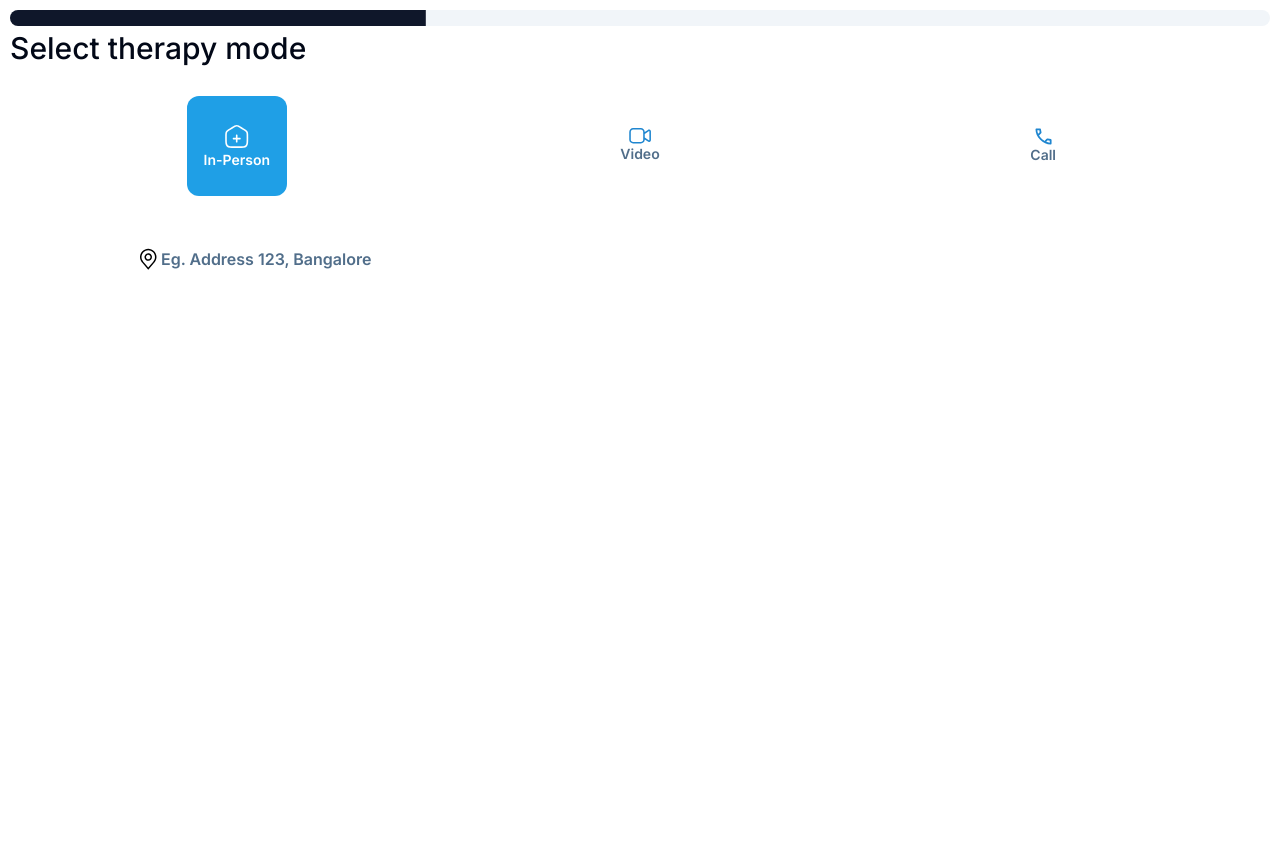
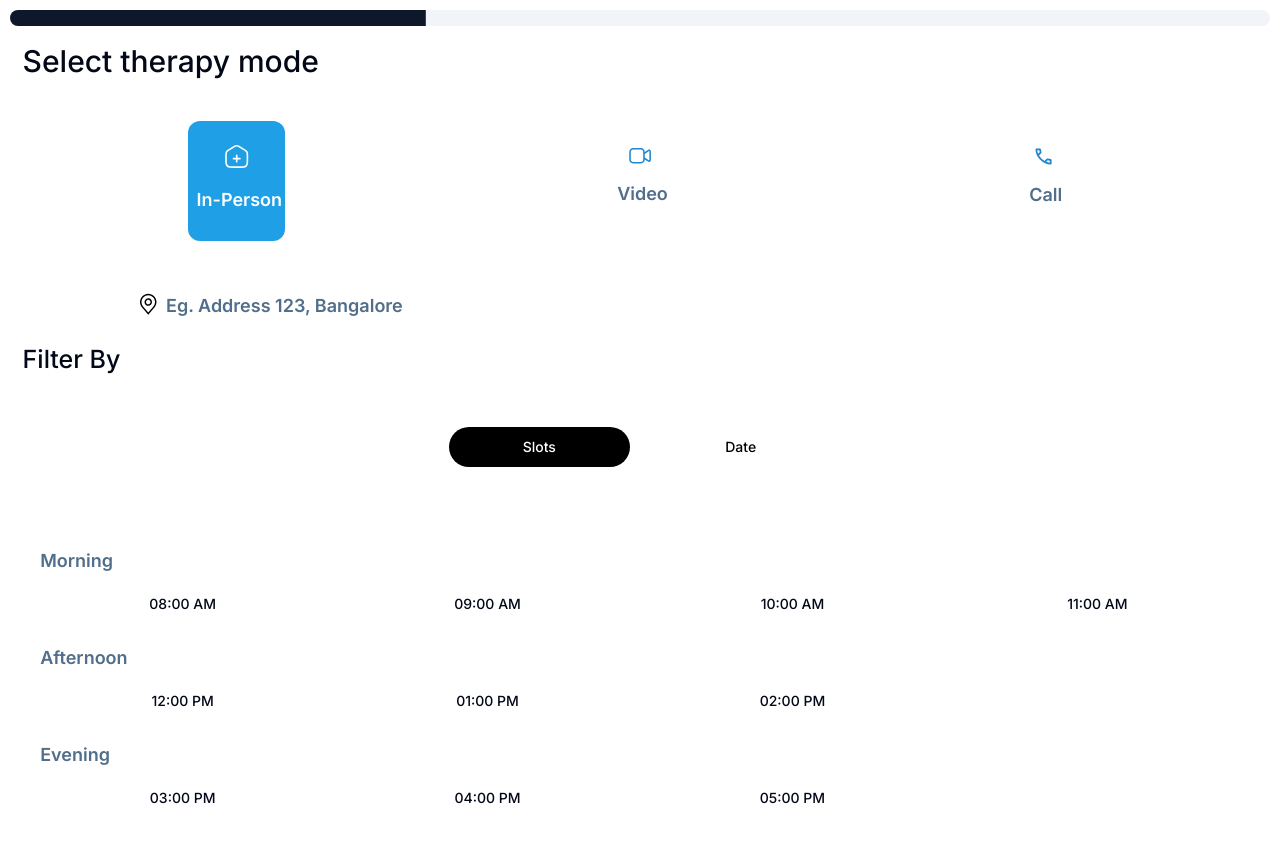
Before and after one commit to ZenStreet-ai/Client-Profile, a Next.js app: page /booking/1 in a window 1280 px wide. Shown: the top 842 px of the page. Before the commit the page ends 800 px from the top, so only its background shows below. Built offline with nearby package versions, Linux system fonts and the light colour scheme.

Commit message:
changes before merge

```diff
--- a/package.json
+++ b/package.json
@@ -13,9 +13,11 @@
     "@radix-ui/react-slot": "^1.1.0",
     "class-variance-authority": "^0.7.0",
     "clsx": "^2.1.1",
+    "date-fns": "^3.6.0",
     "lucide-react": "^0.424.0",
     "next": "14.2.5",
     "react": "^18",
+    "react-day-picker": "^8.10.1",
     "react-dom": "^18",
     "tailwind-merge": "^2.4.0",
     "tailwindcss-animate": "^1.0.7"
--- a/src/app/booking/[id]/page.tsx
+++ b/src/app/booking/[id]/page.tsx
@@ -2,13 +2,23 @@
 import React, { useState } from 'react';
 import { Progress } from "@/components/ui/progress";
 import { Button } from "@/components/ui/button";
+import { Calendar } from "@/components/ui/calendar";
+import timingsData from './timings.json';
 
 const ButtonGroupComponent = ({ params }: { params: { id: string } }) => {
   const [selectedButton, setSelectedButton] = useState(1);
+  const [filterBtn, setFilterBtn] = useState(4);
 
   const handleClick = (buttonId) => {
     setSelectedButton(buttonId);
   };
+
+  const handleFilter = (buttonId) => {
+    setFilterBtn(buttonId);
+  };
+
+  const [date, setDate] = React.useState<Date | undefined>(new Date())
+  const { morning, afternoon, evening } = timingsData.timings;
 
   return (
     <div className='therapy-opt'>
@@ -21,8 +31,8 @@
               backgroundColor: selectedButton === 1 ? '#1F9FE6' : 'transparent',
               borderColor: '#1F9FE6',
               borderRadius: '12px', // Added borderRadius for rounded edges
-              width: '100px',
-              height: '100px',
+              width: '8%',
+              height: '120px',
               margin: '0 10px',
               display: "flex",
               flexDirection: "column"
@@ -40,8 +50,8 @@
               backgroundColor: selectedButton === 2 ? '#1F9FE6' : 'transparent',
               borderColor: '#1F9FE6',
               borderRadius: '12px', // Added borderRadius for rounded edges
-              width: '100px',
-              height: '100px',
+              width: '8%',
+              height: '120px',
               margin: '0 10px',
               display: "flex",
               flexDirection: "column"
@@ -58,8 +68,8 @@
               backgroundColor: selectedButton === 3 ? '#1F9FE6' : 'transparent',
               borderColor: '#1F9FE6',
               borderRadius: '12px', // Added borderRadius for rounded edges
-              width: '100px',
-              height: '100px',
+              width: '8%',
+              height: '120px',
               margin: '0 10px',
               display: "flex",
               flexDirection: "column"
@@ -76,7 +86,60 @@
         <path d="M12.2461 13.8242C11.5044 13.8242 10.7794 13.6043 10.1627 13.1922C9.54602 12.7802 9.06538 12.1945 8.78155 11.5093C8.49772 10.8241 8.42346 10.0701 8.56815 9.34263C8.71285 8.6152 9.07 7.94702 9.59445 7.42257C10.1189 6.89812 10.7871 6.54097 11.5145 6.39628C12.2419 6.25158 12.9959 6.32584 13.6812 6.60967C14.3664 6.8935 14.9521 7.37415 15.3641 7.99083C15.7762 8.60752 15.9961 9.33254 15.9961 10.0742C15.9949 11.0684 15.5994 12.0216 14.8964 12.7246C14.1934 13.4276 13.2403 13.823 12.2461 13.8242ZM12.2461 7.82422C11.8011 7.82422 11.3661 7.95618 10.9961 8.20341C10.6261 8.45065 10.3377 8.80205 10.1674 9.21318C9.99707 9.62432 9.95251 10.0767 10.0393 10.5132C10.1261 10.9496 10.3404 11.3505 10.6551 11.6652C10.9698 11.9799 11.3707 12.1942 11.8071 12.281C12.2436 12.3678 12.696 12.3232 13.1071 12.153C13.5183 11.9827 13.8697 11.6943 14.1169 11.3243C14.3641 10.9542 14.4961 10.5192 14.4961 10.0742C14.4955 9.47767 14.2583 8.90572 13.8364 8.48389C13.4146 8.06206 12.8427 7.82482 12.2461 7.82422Z" fill="black"/>
         <path d="M12.2461 22.8242L5.9191 15.3625C5.83118 15.2504 5.74418 15.1377 5.6581 15.0242C4.57788 13.6003 3.99409 11.8615 3.9961 10.0742C3.9961 7.88618 4.86529 5.78776 6.41247 4.24059C7.95964 2.69341 10.0581 1.82422 12.2461 1.82422C14.4341 1.82422 16.5326 2.69341 18.0797 4.24059C19.6269 5.78776 20.4961 7.88618 20.4961 10.0742C20.4978 11.8607 19.9143 13.5985 18.8348 15.022L18.8341 15.0242C18.8341 15.0242 18.6091 15.3197 18.5753 15.3595L12.2461 22.8242ZM6.85585 14.1205C6.85585 14.1205 7.0306 14.3515 7.07035 14.401L12.2461 20.5052L17.4286 14.3927C17.4616 14.3515 17.6371 14.119 17.6378 14.1182C18.5208 12.9551 18.9979 11.5345 18.9961 10.0742C18.9961 8.28401 18.2849 6.56712 17.0191 5.30125C15.7532 4.03538 14.0363 3.32422 12.2461 3.32422C10.4559 3.32422 8.739 4.03538 7.47313 5.30125C6.20726 6.56712 5.4961 8.28401 5.4961 10.0742C5.49425 11.5354 5.97193 12.9569 6.85585 14.1205Z" fill="black"/>
       </svg>
-      <span className='therapy-mode'>Eg. Address 123, Bangalore</span>
+      <span className='therapy-mode' style={{marginTop:"0"}}>Eg. Address 123, Bangalore</span>
+      </div>
+      <h1 className="ther-bold" style={{fontSize:"25px"}}>Filter By</h1>
+      <div className='therapy-center' style={{justifyContent:"center"}}>
+        <Button className='btn-opt' onClick={()=>handleFilter(4)}
+        style={{backgroundColor: filterBtn === 4? 'black' : 'white',
+        color: filterBtn === 4? 'white':'black'}}>
+          Slots
+        </Button>
+        <Button className='btn-opt' onClick={()=>handleFilter(5)}
+        style={{backgroundColor: filterBtn === 5? 'black' : 'white',
+        color: filterBtn === 5? 'white':'black'}}>
+          Date
+        </Button>
+      </div>
+      <div className="therapy-center" style={{display: filterBtn===4? "block":"none"}}>
+        <div className="slots">
+          <h3 className='therapy-mode'>Morning</h3>
+          <div className="grid">
+            {morning.map((time, index) => (
+              <Button variant='outline' key={`morning-${index}`}>{time}</Button >
+            ))}
+          </div>
+        </div>
+
+        <div className="slots">
+        <h3 className='therapy-mode'>Afternoon</h3>
+        <div className="grid">
+          {afternoon.map((time, index) => (
+            <Button variant='outline' key={`afternoon-${index}`}>{time}</Button>
+          ))}
+        </div>
+      </div>
+
+      <div className="slots">
+        <h3 className='therapy-mode'>Evening</h3>
+        <div className="grid">
+          {evening.map((time, index) => (
+            <Button variant='outline' key={`evening-${index}`}>{time}</Button>
+          ))}
+        </div>
+      </div>
+      </div>
+      <div className="filter-title">
+        <h1 style={{ display: filterBtn ===5?'block':'none' }}>Select one of the available dates</h1>
+      </div>
+      <div className="therapy-center">
+        <Calendar
+          mode="single"
+          selected={date}
+          onSelect={setDate}
+          className="rounded-md border"
+          style={{display: filterBtn ===5?'block':'none'}}
+        />
       </div>
     </div>
   );
--- /dev/null
+++ b/src/app/booking/[id]/timings.json
@@ -0,0 +1,20 @@
+{
+    "timings": {
+      "morning": [
+        "08:00 AM",
+        "09:00 AM",
+        "10:00 AM",
+        "11:00 AM"
+      ],
+      "afternoon": [
+        "12:00 PM",
+        "01:00 PM",
+        "02:00 PM"
+      ],
+      "evening": [
+        "03:00 PM",
+        "04:00 PM",
+        "05:00 PM"
+      ]
+    }
+  }
--- a/src/app/globals.css
+++ b/src/app/globals.css
@@ -177,11 +177,15 @@
 .therapy-mode{
   color: #516E8A;
   font-weight: 600;
+  font-size: 18px;
+  margin-top: 20px;
+  margin-left: 5px;
 }
 
 /* styles.css */
 .ther-bold {
   font-weight: 500;
+  padding: 1%;
   font-size: 30px;
 }
 
@@ -197,3 +201,29 @@
   padding-left: 10%;
   padding-top: 2%;
 }
+
+.btn-opt{
+  border-radius: 30px;
+  margin: 10px;
+  width: 15%;
+}
+
+.filter-title{
+  font-size: 20px;
+  display: flex;
+  justify-content: space-around;
+}
+
+.grid {
+  display: grid;
+  grid-template-columns: repeat(4, 1fr); /* 4 columns */
+  gap: 10px; /* Gap between buttons */
+}
+
+.slots {
+  margin-bottom: 20px; /* Space between sections */
+}
+
+.therapy-mode {
+  margin-bottom: 10px; /* Space between heading and buttons */
+}
--- /dev/null
+++ b/src/components/ui/calendar.tsx
@@ -0,0 +1,66 @@
+"use client"
+
+import * as React from "react"
+import { ChevronLeft, ChevronRight } from "lucide-react"
+import { DayPicker } from "react-day-picker"
+
+import { cn } from "@/lib/utils"
+import { buttonVariants } from "@/components/ui/button"
+
+export type CalendarProps = React.ComponentProps<typeof DayPicker>
+
+function Calendar({
+  className,
+  classNames,
+  showOutsideDays = true,
+  ...props
+}: CalendarProps) {
+  return (
+    <DayPicker
+      showOutsideDays={showOutsideDays}
+      className={cn("p-3", className)}
+      classNames={{
+        months: "flex flex-col sm:flex-row space-y-4 sm:space-x-4 sm:space-y-0",
+        month: "space-y-4",
+        caption: "flex justify-center pt-1 relative items-center",
+        caption_label: "text-sm font-medium",
+        nav: "space-x-1 flex items-center",
+        nav_button: cn(
+          buttonVariants({ variant: "outline" }),
+          "h-7 w-7 bg-transparent p-0 opacity-50 hover:opacity-100"
+        ),
+        nav_button_previous: "absolute left-1",
+        nav_button_next: "absolute right-1",
+        table: "w-full border-collapse space-y-1",
+        head_row: "flex",
+        head_cell:
+          "text-muted-foreground rounded-md w-9 font-normal text-[0.8rem]",
+        row: "flex w-full mt-2",
+        cell: "h-9 w-9 text-center text-sm p-0 relative [&:has([aria-selected].day-range-end)]:rounded-r-md [&:has([aria-selected].day-outside)]:bg-accent/50 [&:has([aria-selected])]:bg-accent first:[&:has([aria-selected])]:rounded-l-md last:[&:has([aria-selected])]:rounded-r-md focus-within:relative focus-within:z-20",
+        day: cn(
+          buttonVariants({ variant: "ghost" }),
+          "h-9 w-9 p-0 font-normal aria-selected:opacity-100"
+        ),
+        day_range_end: "day-range-end",
+        day_selected:
+          "bg-primary text-primary-foreground hover:bg-primary hover:text-primary-foreground focus:bg-primary focus:text-primary-foreground",
+        day_today: "bg-accent text-accent-foreground",
+        day_outside:
+          "day-outside text-muted-foreground opacity-50 aria-selected:bg-accent/50 aria-selected:text-muted-foreground aria-selected:opacity-30",
+        day_disabled: "text-muted-foreground opacity-50",
+        day_range_middle:
+          "aria-selected:bg-accent aria-selected:text-accent-foreground",
+        day_hidden: "invisible",
+        ...classNames,
+      }}
+      components={{
+        IconLeft: ({ ...props }) => <ChevronLeft className="h-4 w-4" />,
+        IconRight: ({ ...props }) => <ChevronRight className="h-4 w-4" />,
+      }}
+      {...props}
+    />
+  )
+}
+Calendar.displayName = "Calendar"
+
+export { Calendar }
```
Also changed, not shown: 1 other file (tests, documents, lock files or other folders).
